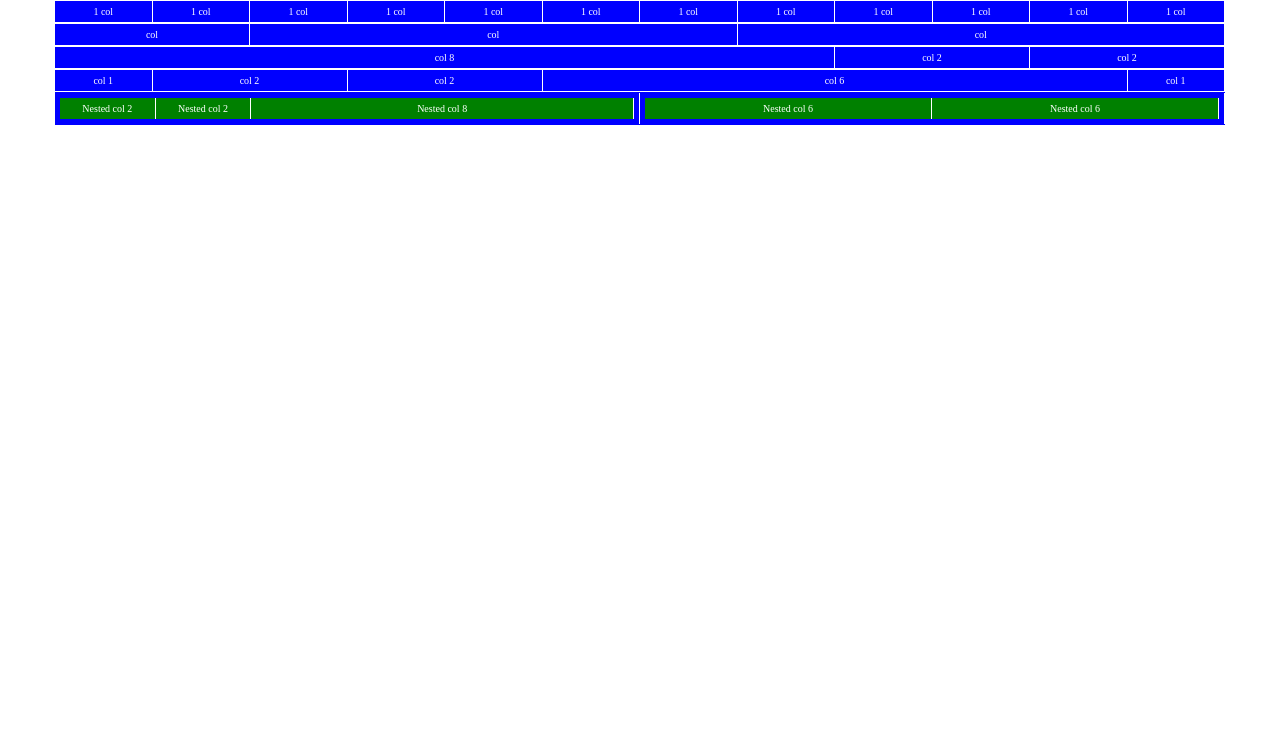
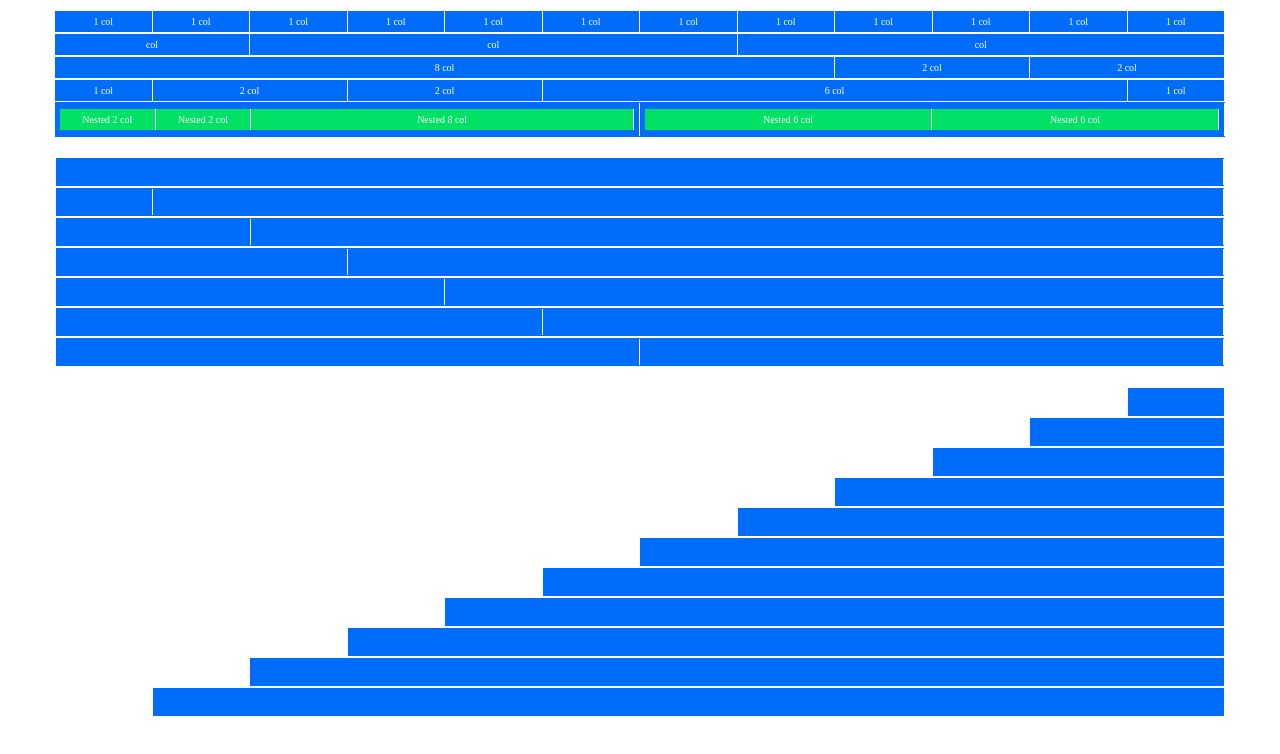
Before and after one commit to Maria210194/html-css-12bool, a plain HTML site: page index.html in a window 1280 px wide. Drawn offline with Linux system fonts and the light colour scheme.

Commit message:
layout done

```diff
--- a/css/12bool.css
+++ b/css/12bool.css
@@ -9,6 +9,7 @@
 .container{
     max-width: 1170px;
     margin: 0 auto;
+    padding: 10px 0px;
 }
 
 .row{
--- a/css/style.css
+++ b/css/style.css
@@ -10,10 +10,15 @@
 /* utilities */
 
 .bg-blue{
-    background-color: blue;
+    background-color: #006cfa;
     color: white;
 }
 
+.h-30{
+    height: 30px;
+}
+
+/* content */
 .row{
     padding: 1px 0px;
 }
@@ -26,7 +31,22 @@
 }
 
 .nested{
-    background-color: green;
+    background-color: #00e165;
     color: white;
+}
+
+.nested > * {
+    padding: 5px;
+}
+
+.no-txt{
 
 }
+
+.no-txt > * {
+    border: 1px solid white;
+}
+
+.end{
+    justify-content: flex-end;
+}
--- a/index.html
+++ b/index.html
@@ -11,7 +11,8 @@
 </head>
 
 <body>
-    <header>
+    <header></header>
+    <main>
         <div class="container">
             <div class="row">
                 <div class="col-1 bg-blue">1 col</div>
@@ -33,33 +34,138 @@
                 <div class="col-5 bg-blue">col</div>
             </div>
             <div class="row">
-                <div class="col-8 bg-blue">col 8</div>
-                <div class="col-2 bg-blue">col 2</div>
-                <div class="col-2 bg-blue">col 2</div>
+                <div class="col-8 bg-blue">8 col</div>
+                <div class="col-2 bg-blue">2 col</div>
+                <div class="col-2 bg-blue">2 col</div>
             </div>
             <div class="row">
-                <div class="col-1 bg-blue">col 1</div>
-                <div class="col-2 bg-blue">col 2</div>
-                <div class="col-2 bg-blue">col 2</div>
-                <div class="col-6 bg-blue">col 6</div>
-                <div class="col-1 bg-blue">col 1</div>
+                <div class="col-1 bg-blue">1 col</div>
+                <div class="col-2 bg-blue">2 col</div>
+                <div class="col-2 bg-blue">2 col</div>
+                <div class="col-6 bg-blue">6 col</div>
+                <div class="col-1 bg-blue">1 col</div>
             </div>
             <div class="row bg-blue">
-                <div class="row col-6">
-                    <div class="col-2 nested">Nested col 2</div>
-                    <div class="col-2 nested">Nested col 2</div>
-                    <div class="col-8 nested">Nested col 8</div>
-
+                <div class="col-6">
+                    <div class="row">
+                        <div class="col-2 nested">Nested 2 col</div>
+                        <div class="col-2 nested">Nested 2 col</div>
+                        <div class="col-8 nested">Nested 8 col</div>
+                    </div>
                 </div>
-                <div class="row col-6">
-                    <div class="col-6 nested">Nested col 6</div>
-                    <div class="col-6 nested">Nested col 6</div>
+                <div class="col-6">
+                    <div class="row">
+                        <div class="col-6 nested">Nested 6 col</div>
+                        <div class="col-6 nested">Nested 6 col</div>
+                    </div>
                 </div>
             </div>
         </div>
-    </header>
+        <div class="container">
+            <div class="no-txt bg-blue">
+                <div class="row h-30">
+                    <div class="col-12"> </div>
+                </div>
+            </div>
+            <div class="no-txt bg-blue">
+                <div class="row h-30">
+                    <div class="col-1"> </div>
+                    <div class="col-11"> </div>
+                </div>
+            </div>
+            <div class="no-txt bg-blue">
+                <div class="row h-30">
+                    <div class="col-2"></div>
+                    <div class="col-10"></div>
+                </div>
+            </div>
+            <div class="no-txt bg-blue">
+                <div class="row h-30">
+                    <div class="col-3"></div>
+                    <div class="col-9"></div>
+                </div>
+            </div>
+            <div class="no-txt bg-blue">
+                <div class="row h-30">
+                    <div class="col-4"></div>
+                    <div class="col-8"></div>
+                </div>
+            </div>
+            <div class="no-txt bg-blue">
+                <div class="row h-30">
+                    <div class="col-5"></div>
+                    <div class="col-7"></div>
+                </div>
+            </div>
+            <div class="no-txt bg-blue">
+                <div class="row h-30">
+                    <div class="col-6"></div>
+                    <div class="col-6"></div>
+                </div>
+            </div>
+        </div>
+        <div class="container">
+            <div class="right">
+                <div>
+                    <div class="row h-30 end">
+                        <div class="col-1 bg-blue"></div>
+                    </div>
+                </div>
+                <div>
+                    <div class="row h-30 end">
+                        <div class="col-2 bg-blue"></div>
+                    </div>
+                </div>
+                <div>
+                    <div class="row h-30 end">
+                        <div class="col-3 bg-blue"></div>
+                    </div>
+                </div>
+                <div>
+                    <div class="row h-30 end">
+                        <div class="col-4 bg-blue"></div>
+                    </div>
+                </div>
+                <div>
+                    <div class="row h-30 end">
+                        <div class="col-5 bg-blue"></div>
+                    </div>
+                </div>
+                <div>
+                    <div class="row h-30 end">
+                        <div class="col-6 bg-blue"></div>
+                    </div>
+                </div>
+                <div>
+                    <div class="row h-30 end">
+                        <div class="col-7 bg-blue"></div>
+                    </div>
+                </div>
+                <div>
+                    <div class="row h-30 end">
+                        <div class="col-8 bg-blue"></div>
+                    </div>
+                </div>
+                <div>
+                    <div class="row h-30 end">
+                        <div class="col-9 bg-blue"></div>
+                    </div>
+                </div>
+                <div>
+                    <div class="row h-30 end">
+                        <div class="col-10 bg-blue"></div>
+                    </div>
+                </div>
+                <div>
+                    <div class="row h-30 end">
+                        <div class="col-11 bg-blue"></div>
+                    </div>
+                </div>
+            </div>
+        </div>
 
-    <main></main>
+
+    </main>
 
 </body>
 
```
